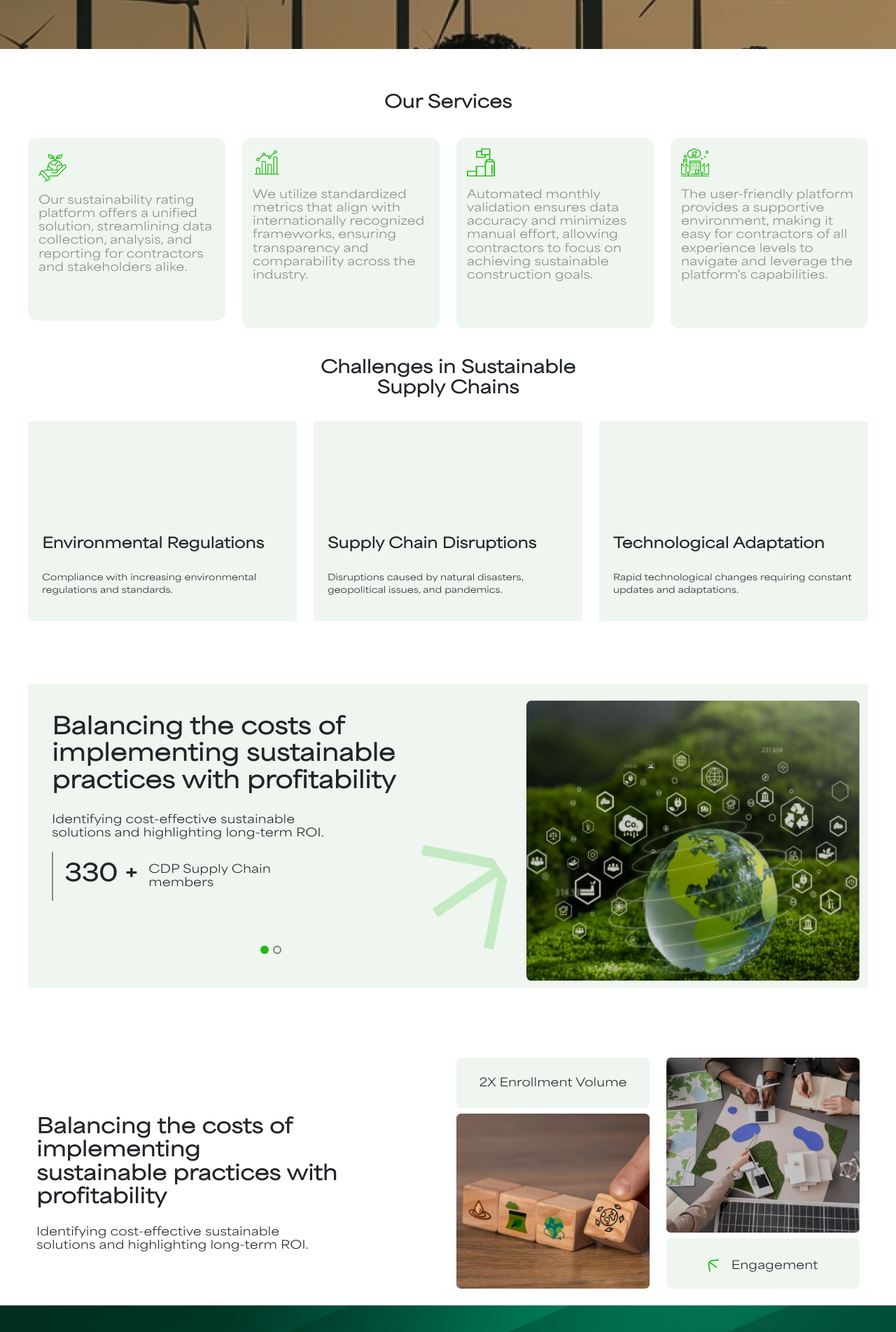
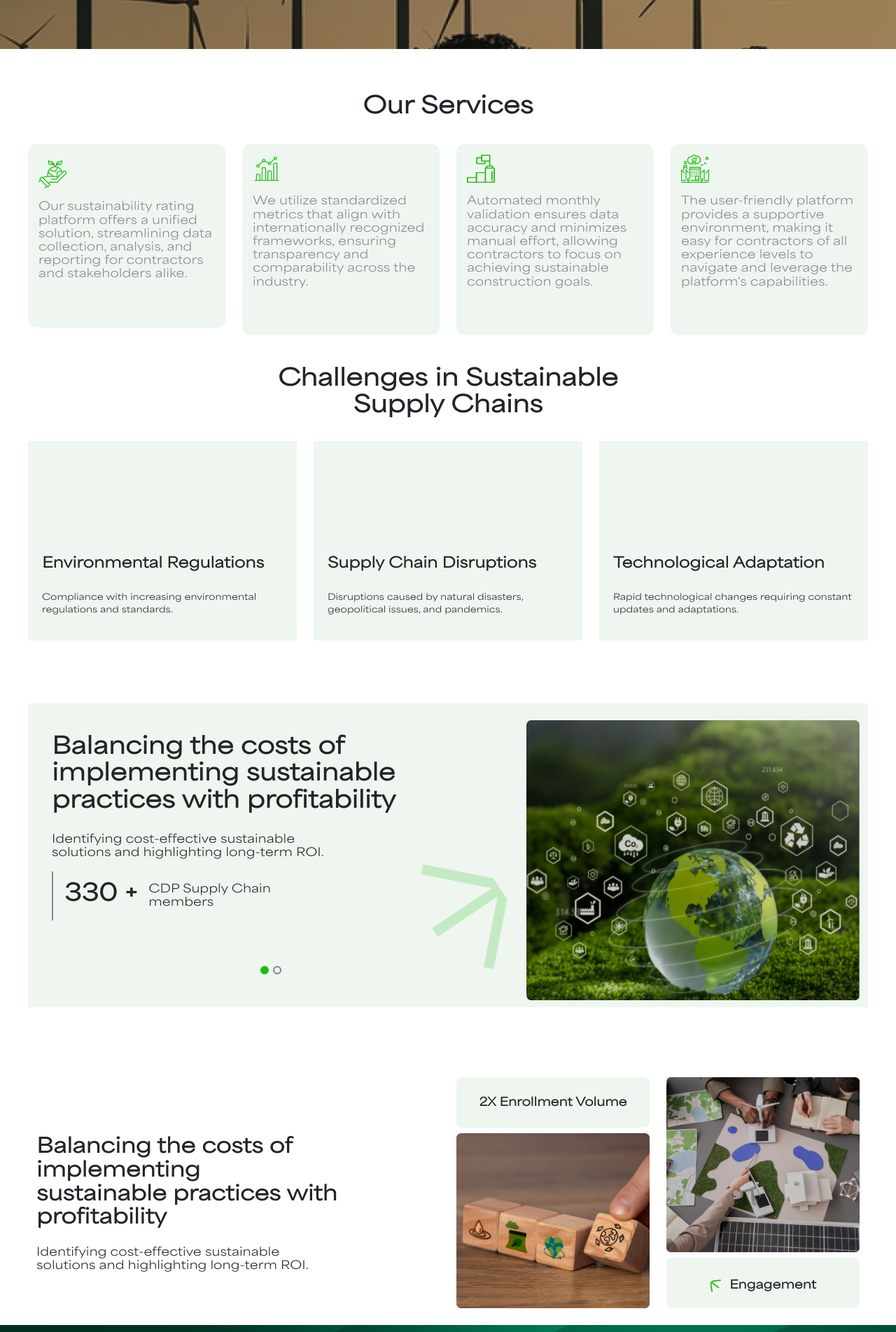
Before and after one commit to DevGreensturn/sustaininsightwebsite, a Next.js app: page /suppliers-assessment in a window 1280 px wide. Shown: the part 580-2483 px from the top of the page at 70% size. Built offline with nearby package versions, Linux system fonts and the light colour scheme.

Commit message:
to fix the our impact page

```diff
--- a/src/app/styles/our_impact.css
+++ b/src/app/styles/our_impact.css
@@ -143,6 +143,8 @@
     margin-left: 20px;  /* Adjust as needed for extra small screens */
   }
 }
+
+
 
 
 .supply-heading {
@@ -417,6 +419,8 @@ margin-top: 40px;
   padding-top: 60px;
   justify-content: center;
   text-align: center;
+  margin-bottom: 70px;
+  padding-bottom: 70px;
   width: 100%;
   padding: 30px;
   border-radius: 10px;
@@ -430,7 +434,7 @@ margin-top: 40px;
 
 .footer-text {
   color: #fff;
-  padding-top: 30px;
+  padding-top: 60px;
 }
 
 .started-class {
@@ -448,6 +452,7 @@ margin-top: 40px;
   display: flex;
   gap: 10px;
   justify-content: center;
+  padding-bottom:80px;
 }
 
 @media screen and (max-width: 1200px) {
@@ -488,6 +493,14 @@ margin-top: 40px;
   border-radius: 12px;
   margin-top: 30px;
   padding-bottom: 60px;
+  animation: 0.5s a 0s 1;
+
+}
+
+
+
+.service-card.zoomed {
+  transform: scale(1.1); /* Adjust the scale as needed */
 }
 
 .service-description {
--- a/src/app/suppliers-assessment/BalanceImpact.jsx
+++ b/src/app/suppliers-assessment/BalanceImpact.jsx
@@ -13,7 +13,7 @@ export default function BalanceImpact() {
                 </div>
                 <div className='col-lg-3 col-sm-6 enroll-class'>
                  <div className=''>
-                 <h6 className='balance-box'>  2X Enrollment Volume </h6>
+                 <h6 className='balance-box'> <span style={{fontWeight:700}}> 2X Enrollment Volume </span></h6>
 
                  </div>
                  <Image src="/Images/our_impact/balance_one.png" width={300} height={250} className='w-100' alt='loading'/>
@@ -26,7 +26,7 @@ export default function BalanceImpact() {
                  <div >
                  <div className='balance-box mt-2'>
                    <Image src="/Images/our_impact/arrow.png"  width={18} height={18} alt='loading' /> &nbsp;
-                   Engagement </div>
+                  <span style={{fontWeight:700}}>Engagement </span> </div>
 
                  </div>
 
--- a/src/app/suppliers-assessment/ChainCard.jsx
+++ b/src/app/suppliers-assessment/ChainCard.jsx
@@ -19,9 +19,9 @@ export default function ChainCard() {
     return (
         <>
             <div className='d-flex justify-center mt-4'>
-                <h4 className='supply-heading'>Challenges in Sustainable
+                <h2 className='supply-heading'>Challenges in Sustainable
                     <br />
-                    Supply Chains </h4>
+                    Supply Chains </h2>
             </div>
             <div className="layout-section">
                 <div className='row'>
--- a/src/app/suppliers-assessment/ImpactMeasuring.jsx
+++ b/src/app/suppliers-assessment/ImpactMeasuring.jsx
@@ -39,7 +39,7 @@ export default function ImpactMeasuring() {
     </div>
 
     <div className="readybanner-footer">
-       <h3 className="footer-text">Ready to get started?</h3>
+       <h2 className="footer-text">Ready to get started?</h2>
 
        <div>
         <div className="footer-button">
--- a/src/app/suppliers-assessment/ImpactSlider.jsx
+++ b/src/app/suppliers-assessment/ImpactSlider.jsx
@@ -34,7 +34,8 @@ export default function ImpactSlider() {
               <Carousel
                 additionalTransfrom={0}
                 arrows={false}
-                autoPlaySpeed={3000}
+                autoPlay
+                autoPlaySpeed={1000}
                 centerMode={false}
                 className=""
                 containerClass="container"
--- a/src/app/suppliers-assessment/ServiceSuppliers.jsx
+++ b/src/app/suppliers-assessment/ServiceSuppliers.jsx
@@ -6,7 +6,7 @@ export default function ServiceSuppliers() {
   return (
     <div className='layout-section'>
     <div>
-        <h4 className='service-heading'>Our Services</h4>
+        <h2 className='service-heading'>Our Services</h2>
         <div className='row service-box'>
             <div className='col-lg-3'>
                 <div className='service-card'>
```
